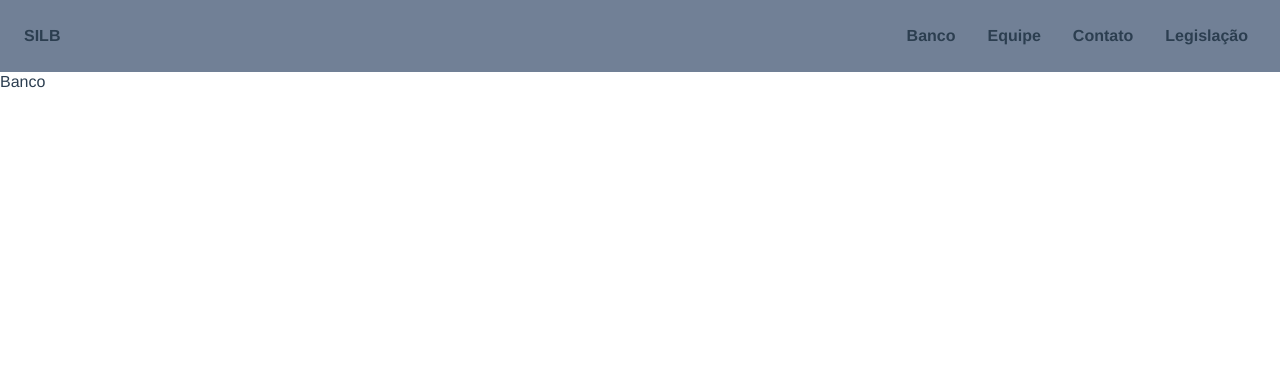
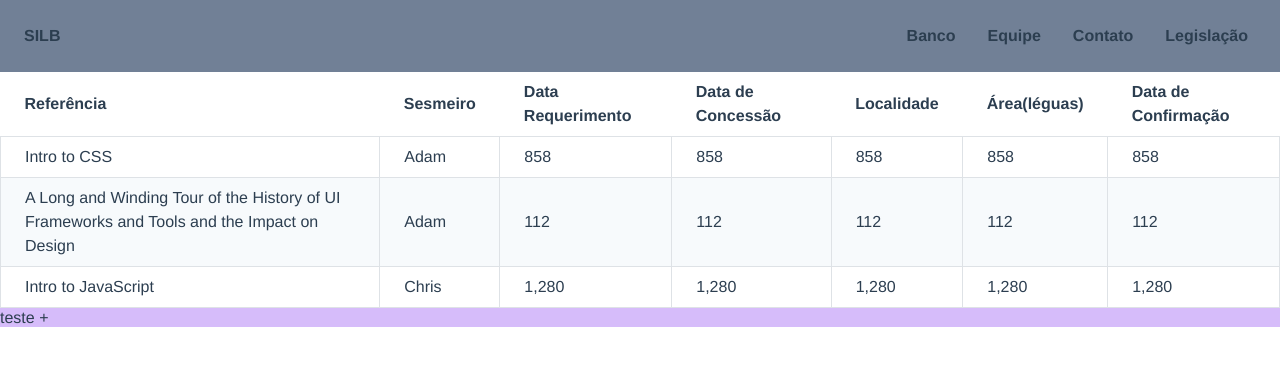
Before and after one commit to passjoao/SILBPROJECT, a Vue app in the folder frontend/silb_project/: page /banco in a window 1280 px wide. Shown: the top 366 px of the page. Built offline with nearby package versions, Linux system fonts and the light colour scheme.

Commit message:
criação de pagina de Banco #25

```diff
--- a/frontend/silb_project/src/views/Banco.vue
+++ b/frontend/silb_project/src/views/Banco.vue
@@ -1,12 +1,75 @@
 <template>
 <div>
-  <h1>Banco</h1>
+  <table class="table-auto">
+    <thead>
+    <tr>
+      <th class="px-4 py-2">Referência</th>
+      <th class="px-4 py-2">Sesmeiro</th>
+      <th class="px-4 py-2">Data Requerimento</th>
+      <th class="px-4 py-2">Data de Concessão</th>
+      <th class="px-4 py-2">Localidade</th>
+      <th class="px-4 py-2">Área(léguas)</th>
+      <th class="px-4 py-2">Data de Confirmação</th>
+    </tr>
+    </thead>
+    <tbody>
+    <tr>
+      <td class="border px-4 py-2">Intro to CSS</td>
+      <td class="border px-4 py-2">Adam</td>
+      <td class="border px-4 py-2">858</td>
+      <td class="border px-4 py-2">858</td>
+      <td class="border px-4 py-2">858</td>
+      <td class="border px-4 py-2">858</td>
+      <td class="border px-4 py-2">858</td>
+    </tr>
+    <tr class="bg-gray-100">
+      <td class="border px-4 py-2">A Long and Winding Tour of the History of UI Frameworks and Tools and the Impact on Design</td>
+      <td class="border px-4 py-2">Adam</td>
+      <td class="border px-4 py-2">112</td>
+      <td class="border px-4 py-2">112</td>
+      <td class="border px-4 py-2">112</td>
+      <td class="border px-4 py-2">112</td>
+      <td class="border px-4 py-2">112</td>
+    </tr>
+    <tr>
+      <td class="border px-4 py-2">Intro to JavaScript</td>
+      <td class="border px-4 py-2">Chris</td>
+      <td class="border px-4 py-2">1,280</td>
+      <td class="border px-4 py-2">1,280</td>
+      <td class="border px-4 py-2">1,280</td>
+      <td class="border px-4 py-2">1,280</td>
+      <td class="border px-4 py-2">1,280</td>
+    </tr>
+    </tbody>
+  </table>
+
+  <div class="bg-purple-300">
+    <h1>teste
+    <span>
+      <a href="">
+        +
+      </a>
+    </span>
+    </h1>
+  </div>
 </div>
 </template>
 
 <script>
 export default {
-name: "Banco"
+name: "Banco",
+  data() {
+    return{
+    itens:[{}],
+  }
+
+
+  },
+  methods:{
+
+
+  }
+
 }
 </script>
 
```
